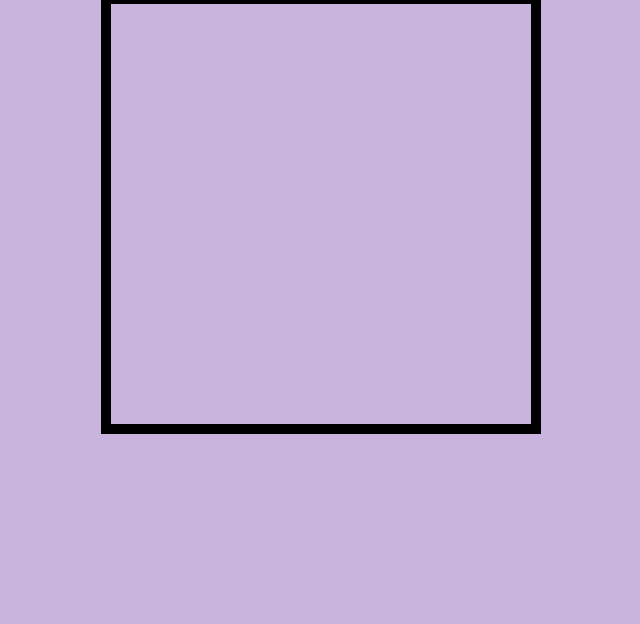
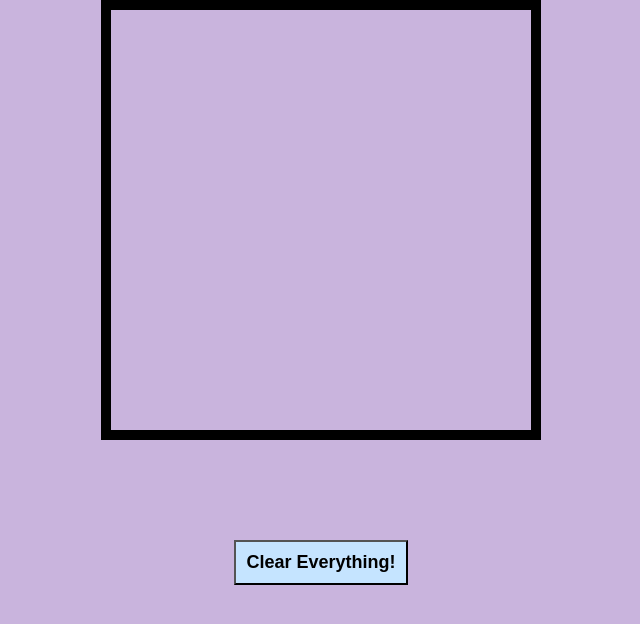
Before and after one commit to RobertoPaulino/etch-a-sketch, a plain HTML site: page index.html in a window 1280 px wide. Shown: the part 194-818 px from the top of the page, without its empty margins (319-959 px from the left). Drawn offline with Linux system fonts and the light colour scheme.

Commit message:
added button to clear grid

```diff
--- a/index.html
+++ b/index.html
@@ -13,6 +13,6 @@
     <div id="container">
 
     </div>
-
+    <button id="clear-button">Clear Everything!</button>
 </body>
 </html>
--- a/script.js
+++ b/script.js
@@ -1,6 +1,8 @@
 const container = document.querySelector('#container');
 
 
+// create 100 grids, give them 'grid' class, and add an event so that their background changes to black
+// when the mouse hovers over the grid.
 for (i=0; i < 100; i++){
 
 const grid = document.createElement('div');
@@ -12,3 +14,15 @@ grid.addEventListener("mouseenter", function(e) {
 })
 
 }
+
+let gridNode = document.getElementsByClassName('grid');
+
+const clearBtn = document.querySelector('#clear-button')
+
+clearBtn.addEventListener('click', function (e){
+
+    for( let i = 0; i < gridNode.length; i++){
+        gridNode[i].style.background = "rgb(201, 180, 221)";
+    }
+
+});
--- a/style.css
+++ b/style.css
@@ -6,6 +6,8 @@ body {
     padding: 100px;
 
     background-color: rgb(201, 180, 221);
+
+    font-family: 'Segoe UI', Roboto, Oxygen, Ubuntu, Cantarell, 'Open Sans', 'Helvetica Neue', sans-serif;
 }
 
 #container {
@@ -20,3 +22,11 @@ body {
 
     border: 10px solid black;
 }
+
+#clear-button {
+    margin: 100px;
+    padding: 10px;
+    font-size: large;
+    font-weight: 700;
+    background-color: rgb(197, 228, 255);
+}
```
